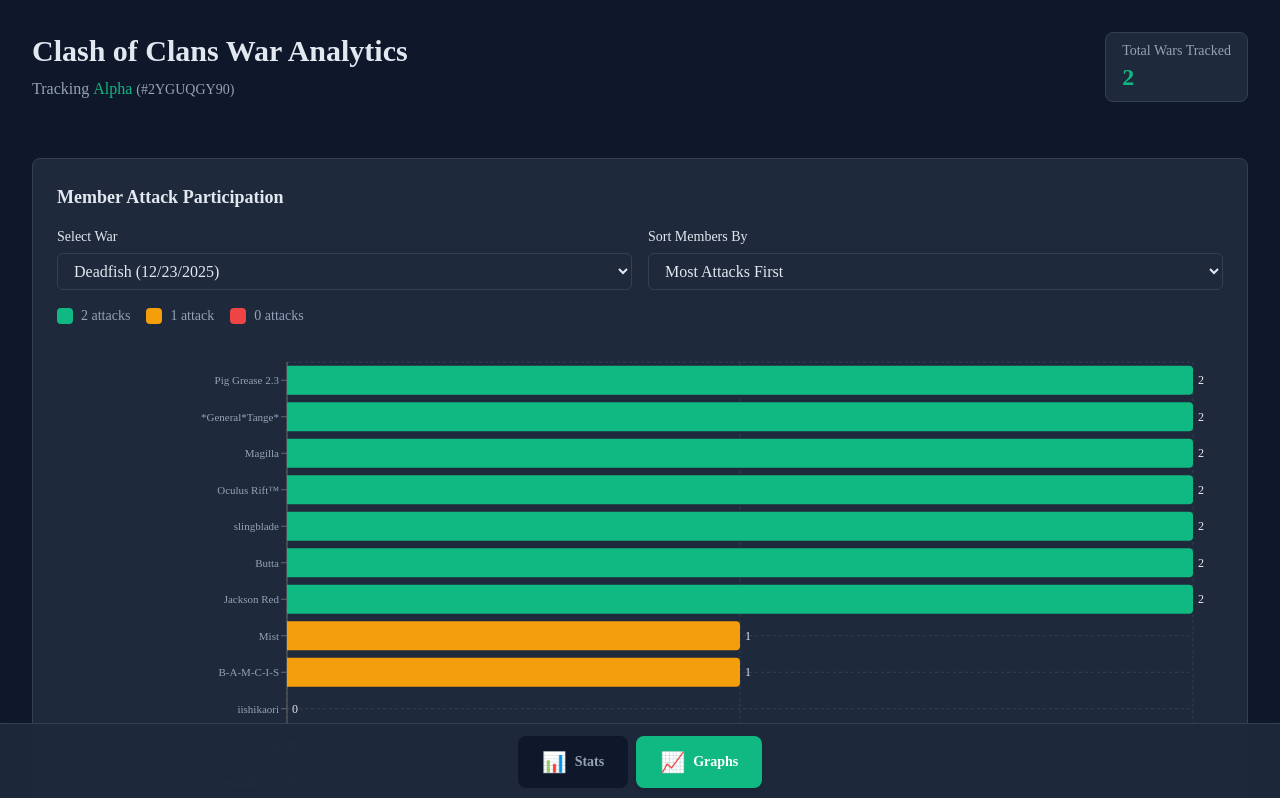
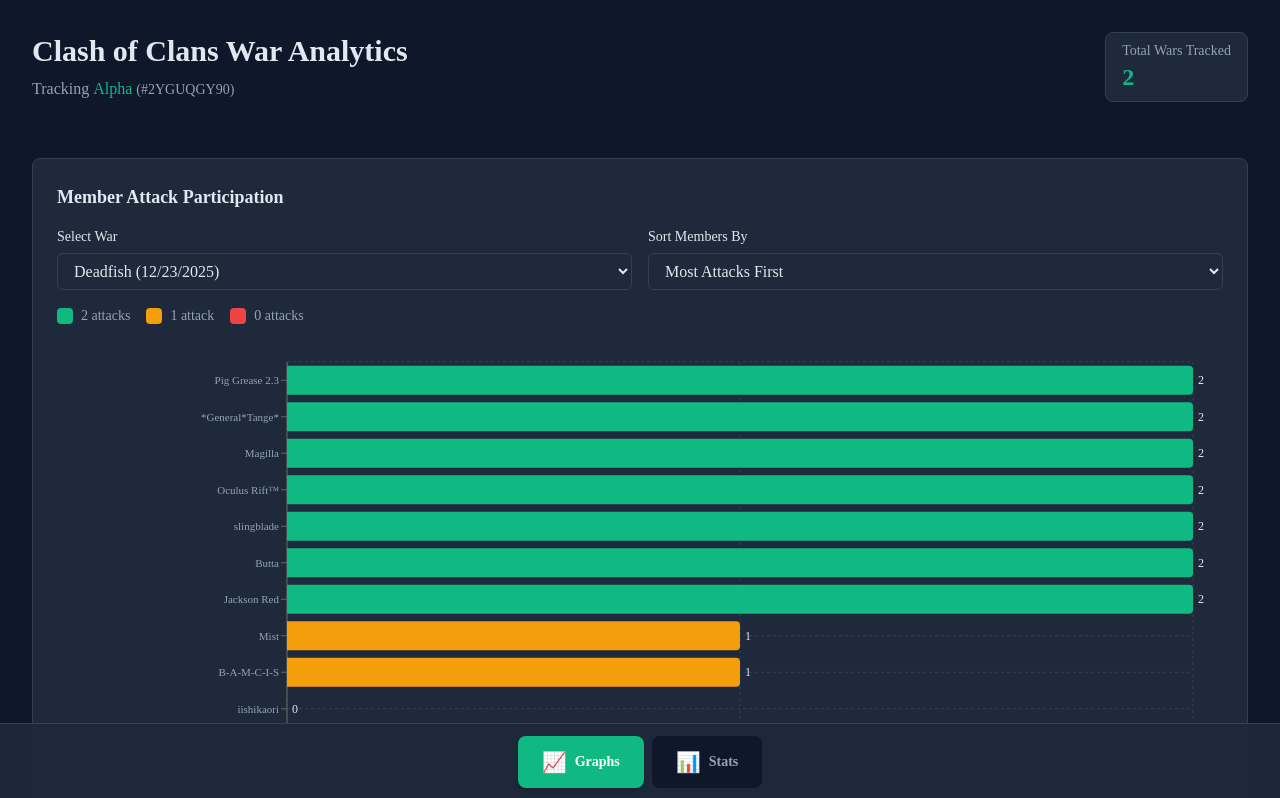
Before and after one commit to mariobermudezjr/clash-of-clans-graph, a Next.js app: page / in a window 1280 px wide. Shown: the top 798 px of the page. Built offline with nearby package versions, Linux system fonts and the light colour scheme.

Commit message:
trigger the CI/CD via commit

```diff
--- a/components/ui/TabNavigation.tsx
+++ b/components/ui/TabNavigation.tsx
@@ -17,8 +17,8 @@ interface TabNavigationProps {
 }
 
 const tabs: Tab[] = [
-  { id: 'stats', label: 'Stats', icon: '📊' },
   { id: 'graphs', label: 'Graphs', icon: '📈' },
+  { id: 'stats', label: 'Stats', icon: '📊' }
 ];
 
 export function TabNavigation({ defaultTab = 'graphs', onTabChange, children }: TabNavigationProps) {
```
